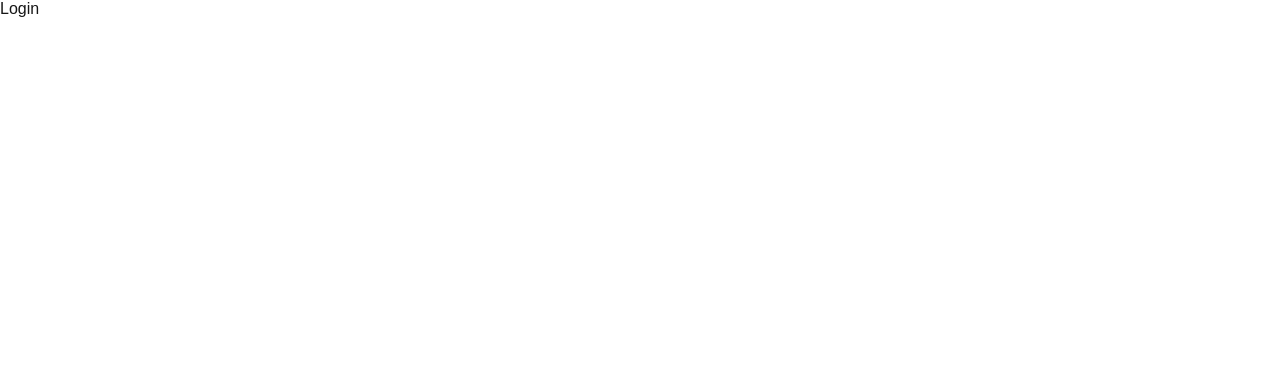
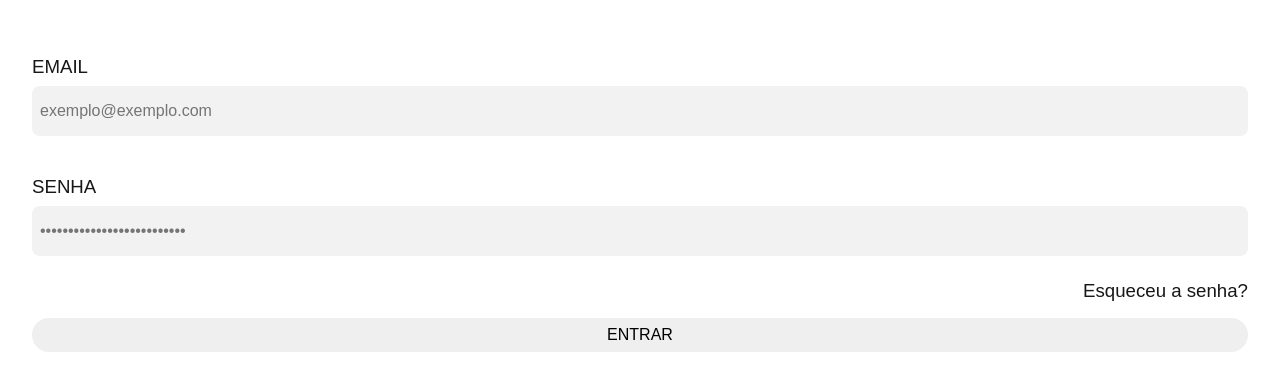
Before and after one commit to edudesenvolvedor/project-nameless, a Next.js app: page /signin in a window 1280 px wide. Shown: the top 390 px of the page. Built offline with nearby package versions, Linux system fonts and the light colour scheme.

Commit message:
create form signin

```diff
--- a/src/app/signin/page.tsx
+++ b/src/app/signin/page.tsx
@@ -1,3 +1,5 @@
-const SignInPage = () => <>Login</>;
+import FormSignIn from '@/components/Forms/SignIn';
+
+const SignInPage = () => <FormSignIn />;
 
 export default SignInPage;
--- /dev/null
+++ b/src/components/Button/index.tsx
@@ -0,0 +1,10 @@
+import { InputHTMLAttributes } from 'react';
+import styles from './styles.module.css';
+
+type Props = InputHTMLAttributes<HTMLInputElement>;
+
+const Button = (props: Props) => (
+  <input className={styles.buttons} {...props} type={'submit'} />
+);
+
+export default Button;
--- /dev/null
+++ b/src/components/Button/styles.module.css
@@ -0,0 +1,9 @@
+.buttons {
+    padding: 8px 16px;
+    margin: 8px 0px;
+    border: none;
+    border-radius: 32px;
+    cursor: pointer;
+    font-size: 12pt;
+    text-transform: uppercase;
+}
--- /dev/null
+++ b/src/components/Forms/SignIn/index.tsx
@@ -0,0 +1,21 @@
+import styles from './styles.module.css';
+import Link from 'next/link';
+import Input from '@/components/Input';
+import Button from '@/components/Button';
+
+const FormSignIn = () => (
+  <form className={styles.container}>
+    <Input label={'Email'} type="email" placeholder="exemplo@exemplo.com" />
+    <Input
+      label={'Senha'}
+      type="password"
+      placeholder="••••••••••••••••••••••••••"
+    />
+    <Link className={styles.forgetPassword} href={'/'}>
+      Esqueceu a senha?
+    </Link>
+    <Button value="Entrar" type="submit" />
+  </form>
+);
+
+export default FormSignIn;
--- /dev/null
+++ b/src/components/Forms/SignIn/styles.module.css
@@ -0,0 +1,15 @@
+.container {
+    display: flex;
+    flex-direction: column;
+    padding: 32px;
+}
+
+.forgetPassword {
+    margin-left: auto;
+    padding: 8px 0;
+    font-size: 14pt;
+
+    &:hover {
+        color: blue;
+    }
+}
--- /dev/null
+++ b/src/components/Input/index.tsx
@@ -0,0 +1,17 @@
+import { InputHTMLAttributes } from 'react';
+import styles from './styles.module.css';
+
+type Props = InputHTMLAttributes<HTMLInputElement> & {
+  label?: string;
+};
+
+const Input = (props: Props) => (
+  <div className={styles.container}>
+    <label className={styles.label} htmlFor={props.id}>
+      {props.label}
+    </label>
+    <input {...props} className={styles.input} />
+  </div>
+);
+
+export default Input;
--- /dev/null
+++ b/src/components/Input/styles.module.css
@@ -0,0 +1,24 @@
+.container {
+    margin: 16px 0;
+    width: 100%;
+    display: flex;
+    flex-direction: column;
+}
+
+.label {
+    font-size: 14pt;
+    text-transform: uppercase;
+    padding: 8px 0px;
+}
+
+.input {
+    padding: 16px 8px;
+    font-size: 12pt;
+    border: none;
+    background: #f2f2f2;
+    border-radius: 8px;
+
+    &:focus {
+        outline: #b12828 solid 1px;
+    }
+}
```
Also changed, not shown: src/app/signin/styles.module.css (added).
